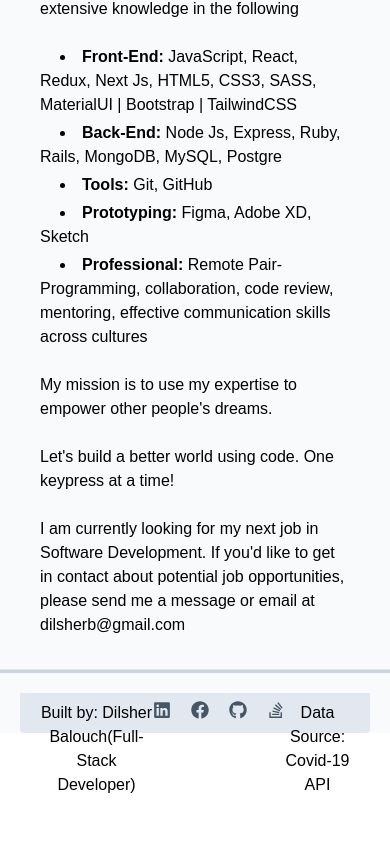
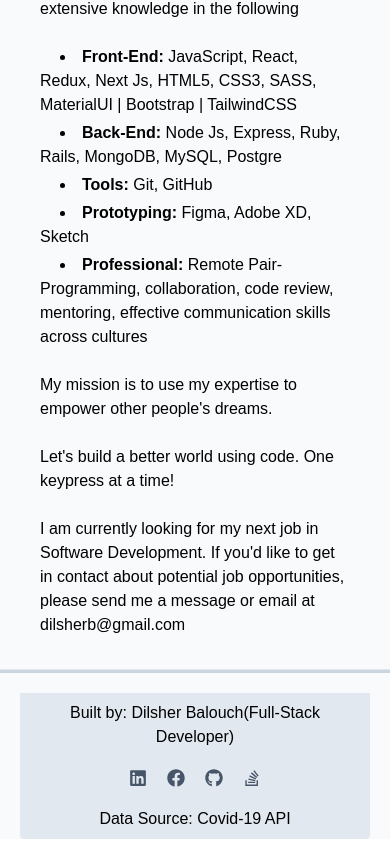
Before and after one commit to DilsherB/covid-data-capstone-project-with-react-redux, a React (Create React App) app: page /Contact in a window 390 px wide. Shown: the part 467-1318 px from the top of the page. Before the commit the page ends 1264 px from the top, so only its background shows below. Built offline with nearby package versions, Linux system fonts and the light colour scheme.

Commit message:
footer adjusted.

```diff
--- a/src/components/Footer.js
+++ b/src/components/Footer.js
@@ -8,14 +8,14 @@
 
 const Footer = () => {
   return (
-    <footer className="flex justify-between mx-5 h-10 bg-slate-200 px-5 py-2 rounded-b mb-3">
+    <footer className="flex flex-col md:flex-row gap-5 md:justify-between mx-5 h-max bg-slate-200 px-5 py-2 rounded-b mb-3">
       <div className="decoration-indigo-600">
         Built by:{" "}
         <a href="https://github.com/DilsherB?tab=repositories">
           Dilsher Balouch(Full-Stack Developer)
         </a>
       </div>
-      <div>
+      <div className="flex justify-center">
         <p className="text-lg font-semibold text-slate-600 flex gap-5">
           <a
             href="https://www.linkedin.com/in/dilsherbalouch/"
```
Also changed, not shown: 1 other file (tests, documents, lock files or other folders).
